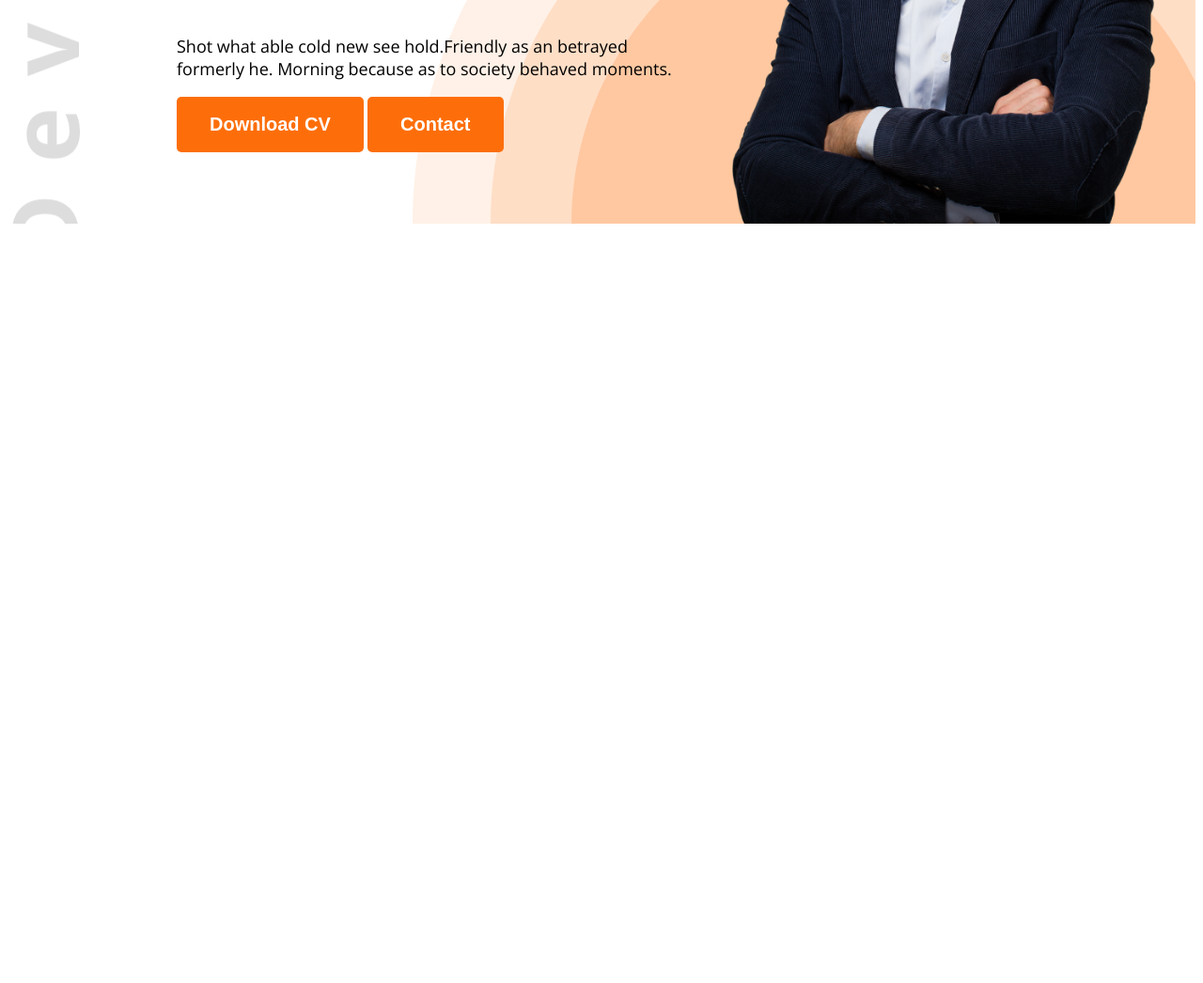
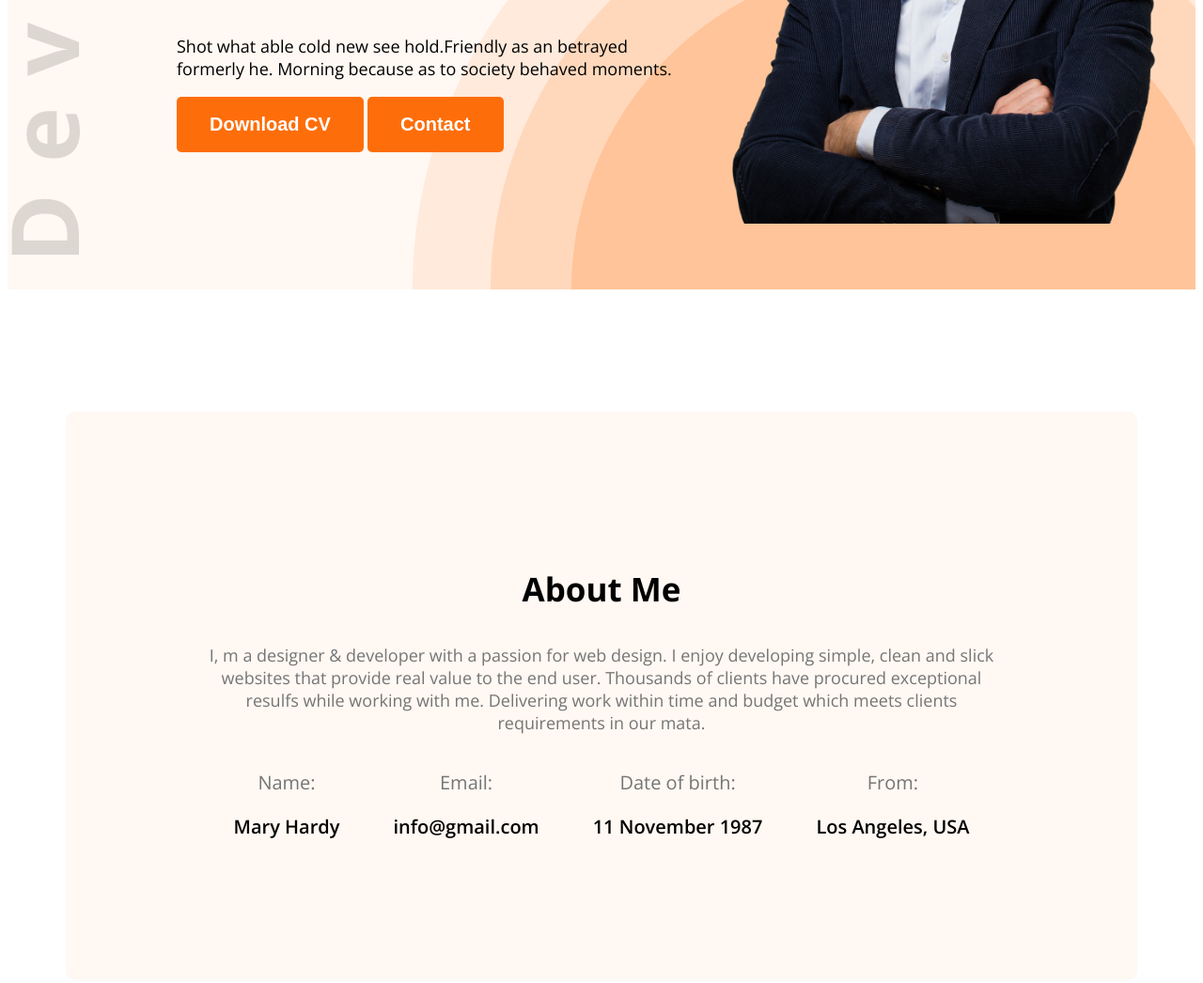
Before and after one commit to Al-amin-hossain-tamim/practice-portfolio, a plain HTML site: page index.html in a window 1280 px wide. Shown: the part 500-1546 px from the top of the page at 94% size. Before the commit the page ends 800 px from the top, so only its background shows below. Drawn offline with nearby package versions, Linux system fonts and the light colour scheme.

Commit message:
add acout section

```diff
--- a/index.html
+++ b/index.html
@@ -13,7 +13,7 @@
 </head>
 
 <body class="open-sans-normal">
-    <header>
+    <header class="secondery-bg">
         <!-- navigation start -->
         <nav>
             <h3 class="nav-title">Ma<span class="text-primary">r</span>y</h3>
@@ -39,7 +39,29 @@
         </section>
     </header>
     <main>
+        <section class="about secondery-bg">
+            <h3 class="section-title">About Me</h3>
+            <p class="section-description">I, m a designer & developer with a passion for web design. I enjoy developing simple, clean and slick websites that provide real value to the end user. Thousands of clients have procured exceptional resulfs while working with me. Delivering work within time and budget which meets clients requirements in our mata.</p>
+            <div class="about-items">
+                <div class="about-item">
+                    <p class="item-title">Name:</p>
+                    <p class="item-description">Mary Hardy </p>
+                </div>
+                <div class="about-item">
+                    <p class="item-title">Email:</p>
+                    <p class="item-description">info@gmail.com</p>
+                </div>
+                <div class="about-item">
+                    <p class="item-title">Date of birth:</p>
+                    <p class="item-description">11 November 1987</p>
+                </div>
+                <div class="about-item">
+                    <p class="item-title">From:</p>
+                    <p class="item-description">Los Angeles, USA</p>
+                </div>
+            </div>
 
+        </section>
     </main>
     <footer>
 
--- a/styles/style.css
+++ b/styles/style.css
@@ -7,6 +7,9 @@
     "wdth" 100;
 }
 /* shared style start */
+    .secondery-bg{
+        background-color: #FFF8F3;
+    }
     .text-primary{
         color:#FD6E0A;
     }
@@ -23,6 +26,14 @@
         border: none;
         padding: 18px 35px;
     }
+    .section-title{
+        font-size: 35px;
+        font-weight: bold;
+    }
+    .section-description{
+        font-size: 18px;
+        color: #757575;
+    }
 
 /* shared style end */
 /* header section style start*/
@@ -30,6 +41,7 @@
         background-image: url('../images/developer.png'),url('../images/header_bg.png');
         background-repeat: no-repeat;
         background-position: top left,right bottom;
+        height: 800px;
     }
 
 /* header section style end*/
@@ -82,4 +94,37 @@ nav li a {
         width: 500px;
     }
 
-/* bannner style start */
+/* bannner style end */
+
+
+/* main section style start */
+
+main{
+    max-width: 1140px;
+    margin: 0 auto;
+}
+
+/* main section styl end */
+
+/* about section style start */
+
+    .about{
+        border-radius: 10px;
+        padding: 130px 150px;
+        text-align: center;
+        margin-top: 130px;
+    }
+    .about-items{
+        display: flex;
+        justify-content: space-around;
+    }
+
+    .item-title{
+        font-size: 20px;
+        color: #757575;
+    }
+    .item-description{
+        font-size: 20px;
+        font-weight: 600;
+    }
+/* about section style end */
```
